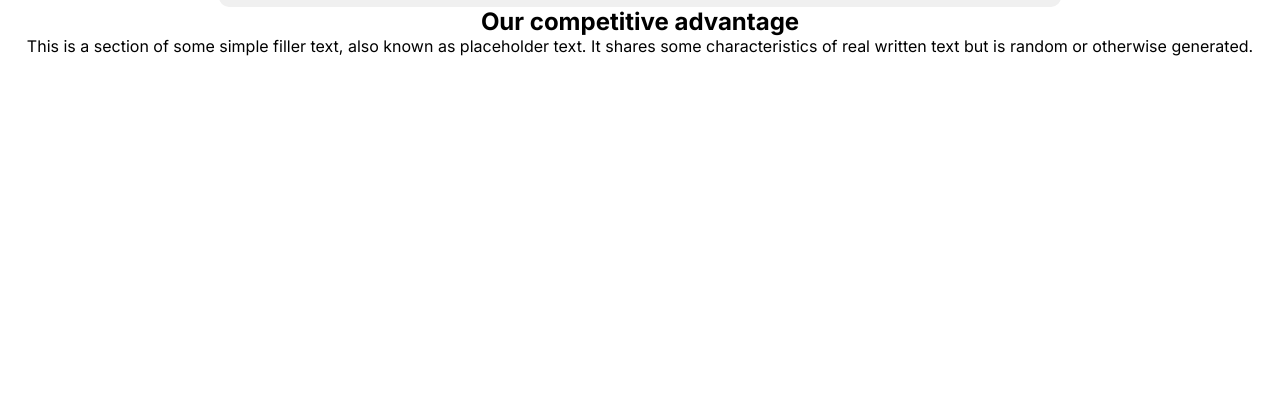
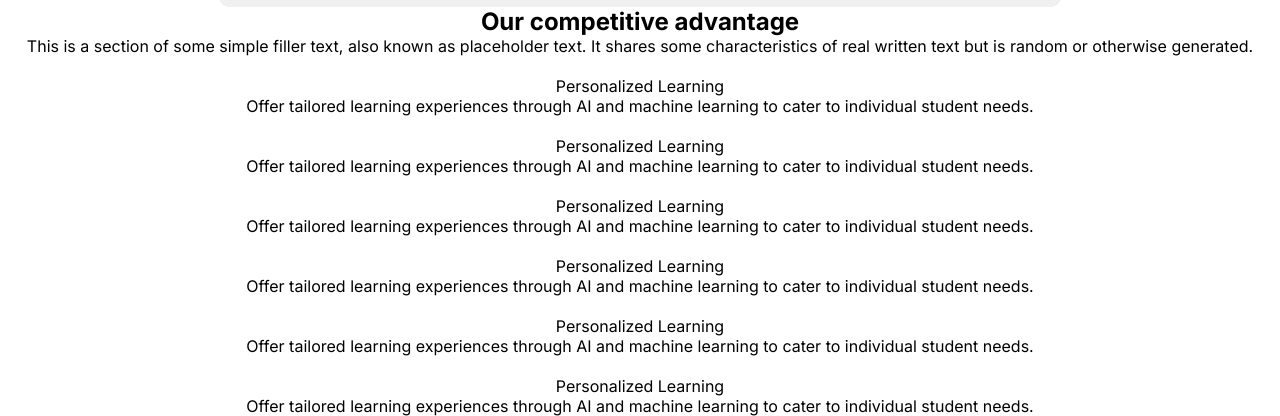
Before and after one commit to pratikvairat/StudySync, a plain HTML site: page index.html in a window 1280 px wide. Shown: the part 821-1237 px from the top of the page. Before the commit the page ends 877 px from the top, so only its background shows below. Drawn offline with Linux system fonts and the light colour scheme.

Commit message:
Card Section

```diff
--- a/index.html
+++ b/index.html
@@ -83,6 +83,92 @@
                     This is a section of some simple filler text, also known as placeholder text. It shares some characteristics of real written text but is random or otherwise generated.
                 </p>
             </div>
+
+            <!--card1-->
+            <div class="feature-card">
+                <div class="icon-container">
+                    <img src="" alt="" class="feature-svg">
+                </div>
+                <div class="feature-info">
+                    <div class="feature-title">
+                        Personalized Learning
+                    </div>
+                    <div class="feature-description">
+                        Offer tailored learning experiences through AI and machine learning to cater to individual student needs.
+                    </div>
+                </div>
+            </div>
+            <!--card2-->
+            <div class="feature-card">
+                <div class="icon-container">
+                    <img src="" alt="">
+                </div>
+                <div class="feature-info">
+                    <div class="feature-title">
+                        Personalized Learning
+                    </div>
+                    <div class="feature-description">
+                        Offer tailored learning experiences through AI and machine learning to cater to individual student needs.
+                    </div>
+                </div>
+            </div>
+            <!--card3-->
+            <div class="feature-card">
+                <div class="icon-container">
+                    <img src="" alt="">
+                </div>
+                <div class="feature-info">
+                    <div class="feature-title">
+                        Personalized Learning
+                    </div>
+                    <div class="feature-description">
+                        Offer tailored learning experiences through AI and machine learning to cater to individual student needs.
+                    </div>
+                </div>
+            </div>
+            <!--card4-->
+            <div class="feature-card">
+                <div class="icon-container">
+                    <img src="" alt="">
+                </div>
+                <div class="feature-info">
+                    <div class="feature-title">
+                        Personalized Learning
+                    </div>
+                    <div class="feature-description">
+                        Offer tailored learning experiences through AI and machine learning to cater to individual student needs.
+                    </div>
+                </div>
+            </div>
+            <!--card5-->
+            <div class="feature-card">
+                <div class="icon-container">
+                    <img src="" alt="">
+                </div>
+                <div class="feature-info">
+                    <div class="feature-title">
+                        Personalized Learning
+                    </div>
+                    <div class="feature-description">
+                        Offer tailored learning experiences through AI and machine learning to cater to individual student needs.
+                    </div>
+                </div>
+            </div>
+            <!--card6-->
+            <div class="feature-card">
+                <div class="icon-container">
+                    <img src="" alt="">
+                </div>
+                <div class="feature-info">
+                    <div class="feature-title">
+                        Personalized Learning
+                    </div>
+                    <div class="feature-description">
+                        Offer tailored learning experiences through AI and machine learning to cater to individual student needs.
+                    </div>
+                </div>
+            </div>
+
         </div>
     </div>
 </body>
```
